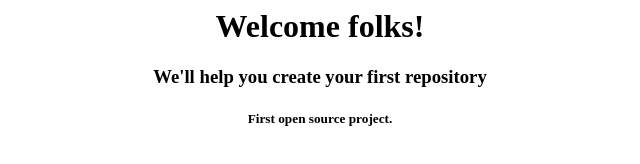
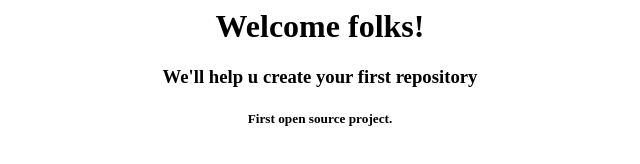
Before and after one commit to shrivish/GitHubSession, a plain HTML site: page index.html in a window 1280 px wide. Shown: the full height of the page, 320-960 px from the left. Drawn offline with Linux system fonts and the light colour scheme.

Commit message:
Update index.html

```diff
--- a/index.html
+++ b/index.html
@@ -5,7 +5,7 @@
   </head>
   <body>
     <h1><center>Welcome folks!</center></h1>
-    <h3><center>We'll help you create your first repository</center></h3>
+    <h3><center>We'll help u create your first repository</center></h3>
     <h5><center> First open source project.<center></h5>
   </body>
 </html>
```
